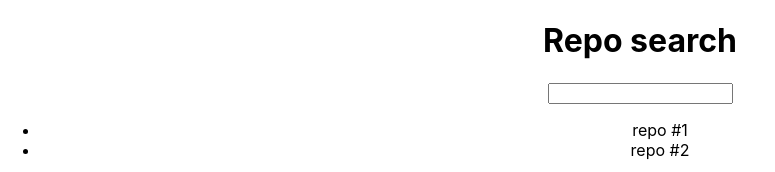
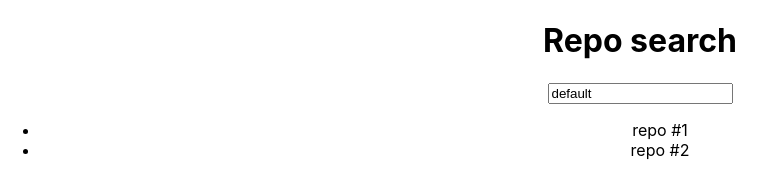
Before and after one commit to john2796/redux__001, a React (Create React App) app: page / in a window 1280 px wide. Shown: the top 172 px of the page, without its empty margins (0-775 px from the left). Built offline with nearby package versions, Linux system fonts and the light colour scheme.

Commit message:
adding all

```diff
--- a/src/Components/RepoSearch.js
+++ b/src/Components/RepoSearch.js
@@ -6,7 +6,13 @@ export class RepoSearch extends Component {
     return (
       <div>
         <h1>Repo search</h1>
-        <input type="text" />
+        <form onSubmit={this.props.handleSubmit}>
+          <input
+            type="text"
+            value={this.props.inputValue}
+            onChange={this.props.handleInputChange}
+          />
+        </form>
         <ul>
           <li>repo #1</li>
           <li>repo #2</li>
@@ -20,7 +26,26 @@ const mapStateToProps = state => ({
   inputValue: state.searchInputValue
 });
 
-const mapDispatchToProps = {};
+const mapDispatchToProps = dispatch => {
+  return {
+    handleInputChange: evt => {
+      dispatch({ type: "SEARCH_INPUT_CHANGE", value: evt.target.value });
+    },
+    handleSubmit: evt => {
+      evt.preventDefault();
+      let query = "steak";
+      fetch(`https://api.github.com/search/repositories?q=${query}`)
+        .then(res => {
+          return res.json();
+        })
+        .then(data => {
+          console.log(data);
+        });
+
+      console.log("submit");
+    }
+  };
+};
 
 export default connect(
   mapStateToProps,
--- a/src/index.js
+++ b/src/index.js
@@ -16,8 +16,4 @@ const app = (
 );
 
 ReactDOM.render(app, document.getElementById("root"));
-
-// If you want your app to work offline and load faster, you can change
-// unregister() to register() below. Note this comes with some pitfalls.
-// Learn more about service workers: http://bit.ly/CRA-PWA
 serviceWorker.unregister();
--- a/src/store/index.js
+++ b/src/store/index.js
@@ -3,16 +3,15 @@ const initialState = {
   searchInputValue: "default"
 };
 
-export default (state = initialState, { type, payload }) => {
-  console.log(type, payload);
-  //  switch (type) {
-
-  //  case typeName:
-  //    return { ...state, ...payload }
-
-  //  default:
-  //    return state
-  //  }
-
-  return state;
+export default (state = initialState, action) => {
+  switch (action.type) {
+    case "SEARCH_INPUT_CHANGE":
+      console.log(state.searchInputValue);
+      return {
+        ...state,
+        searchInputValue: action.value
+      };
+    default:
+      return state;
+  }
 };
```
